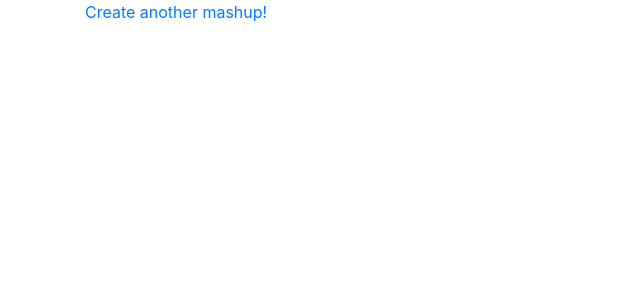
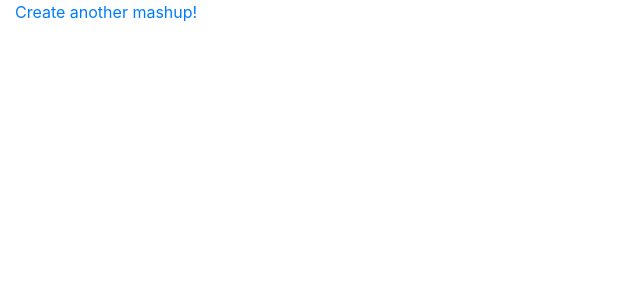
Before and after one commit to jaymcgrath/ewe_ebooks, a Django app: page /list_mashups/ in a window 1280 px wide. Shown: the top 300 px of the page, without its empty margins (0-640 px from the left). Run offline with Django 3.2, Linux system fonts and the light colour scheme; data that the repository does not hold is empty; some libraries are stand-ins or nearby versions.

Commit message:
add various frontend comsmetic tweaks.. ditch spinning icon, too gaudy

```diff
--- a/static/css/sitewide.css
+++ b/static/css/sitewide.css
@@ -17,10 +17,11 @@
    display: relative;
 }
 
-.wrapper {
+.wrapper .fa {
   position: relative ;
   top: 18px;
   left: -20px;
   font-size: 16px;
   color: blue;
+
 }
--- a/templates/base.html
+++ b/templates/base.html
@@ -13,7 +13,7 @@
     <title>{% block title %} Ewe Ebooks{% endblock %}</title>
   </head>
   <body>
-    <div class="container">
+    <div class="container-fluid">
     {% block main_content %}
     {% endblock %}
     </div>
--- a/templates/content/mashup_list.html
+++ b/templates/content/mashup_list.html
@@ -2,6 +2,7 @@
 
 {% block main_content %}
     <a href="/create_mashup/">Create another mashup!</a>
+<div class="container-responsive">
     <table class="table table-striped">
         {% for mashup in object_list %}
         <tr class="form-row">
```
Also changed, not shown: other parts of templates/content/mashup_list.html (+2 -1 lines).
